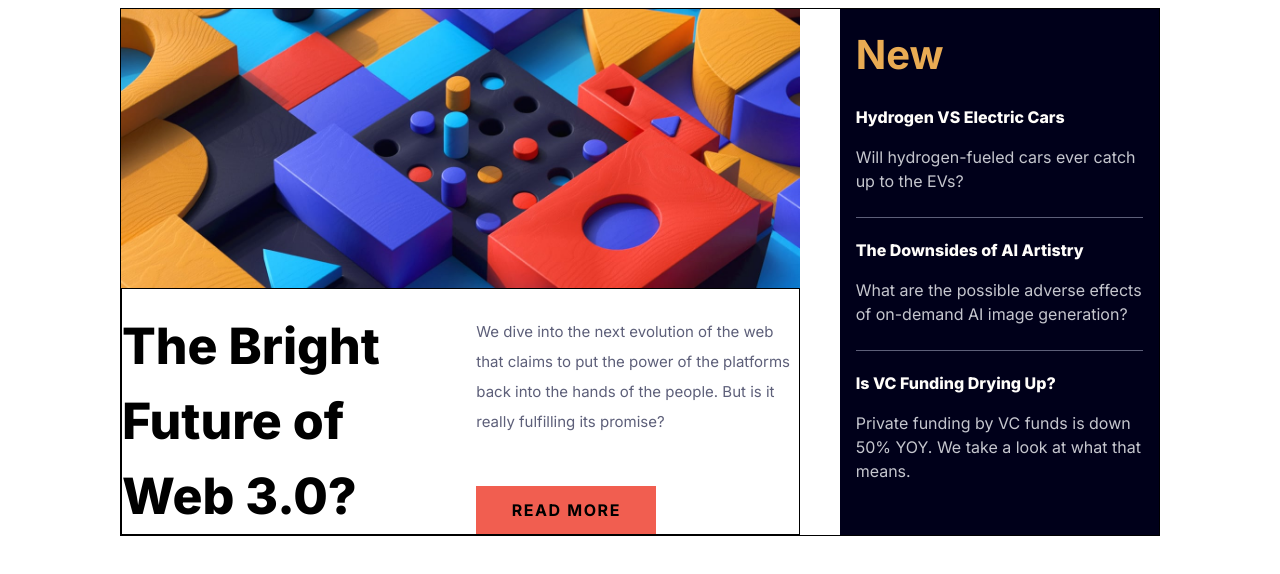
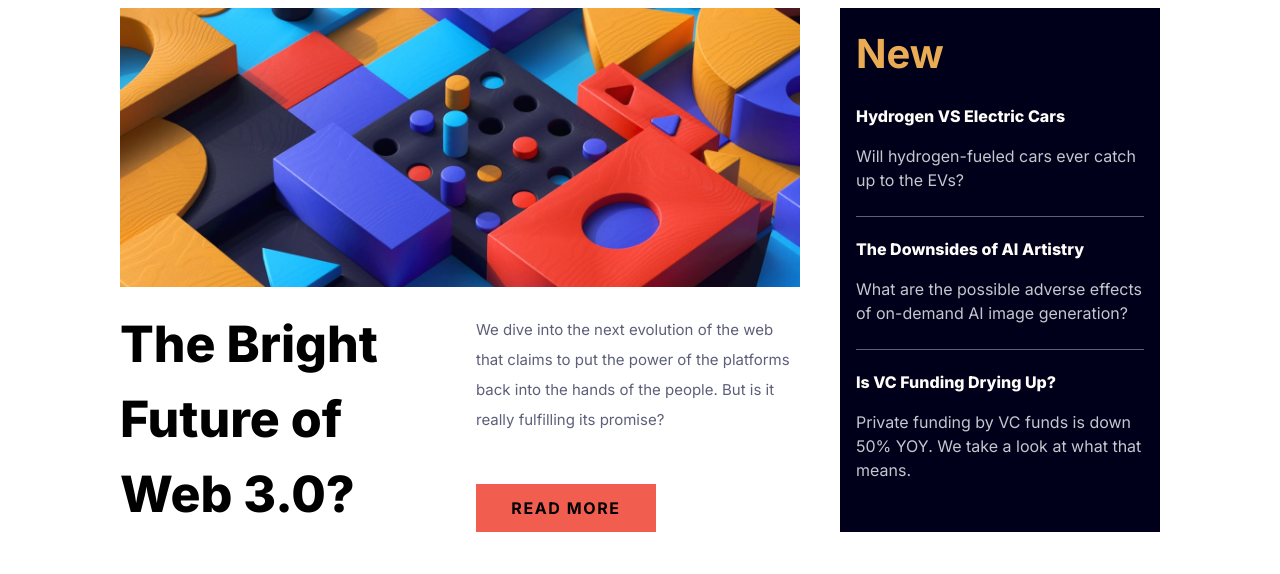
Before and after one commit to wunmiking/news-home-page, a plain HTML site: page index.html in a window 1280 px wide. Shown: the part 128-702 px from the top of the page. Drawn offline with nearby package versions, Linux system fonts and the light colour scheme.

Commit message:
first commit

```diff
--- a/index.html
+++ b/index.html
@@ -60,7 +60,7 @@
       class="container mx-auto px-[20px] md:px-[40px] md:py-0 lg:px-[120px] pb-4"
     >
       <!-- section-1 -->
-      <section class="grid lg:grid-cols-3 gap-10  border">
+      <section class="grid lg:grid-cols-3 gap-10">
         <!-- div-1 -->
         <div class="lg:col-span-2">
           <div>
@@ -76,7 +76,7 @@
             />
           </div>
 
-          <div class="md:flex pt-5 border ">
+          <div class="md:flex pt-5 ">
             <h1 class="flex-1 pr-8 font-[800] text-[43px] md:text-[50px] m-0 p-0 space-y-0">The Bright Future of Web 3.0?</h1>
             <div class="flex-1 flex flex-col justify-between pt-2 pb-0">
               <p class="text-[15px] text-dark-grayish-blue leading-loose">
```
